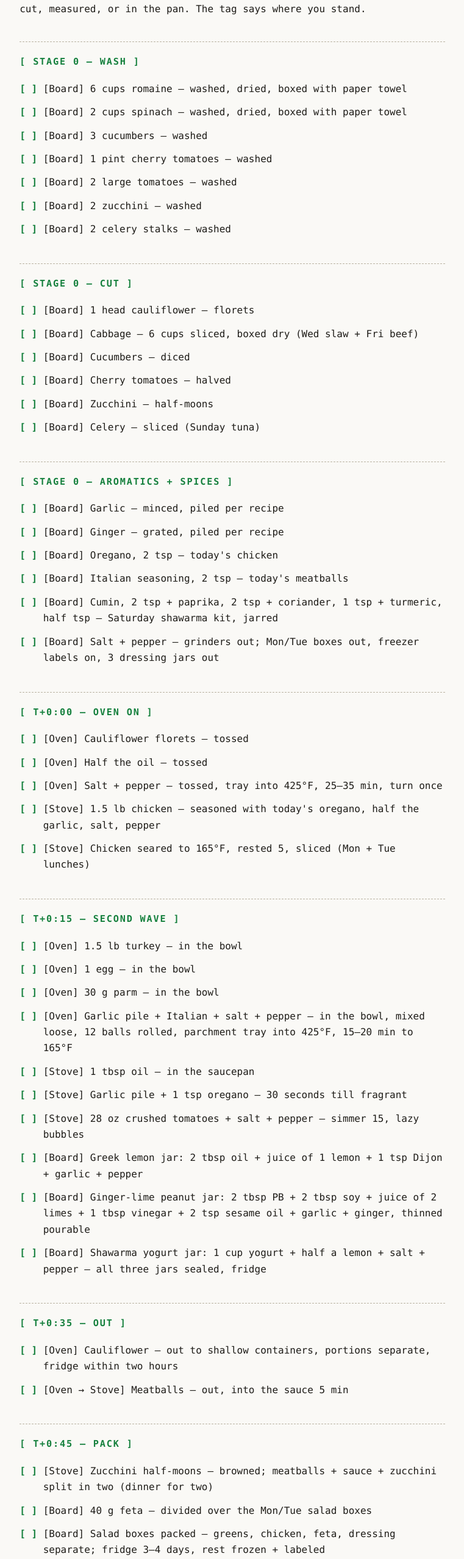
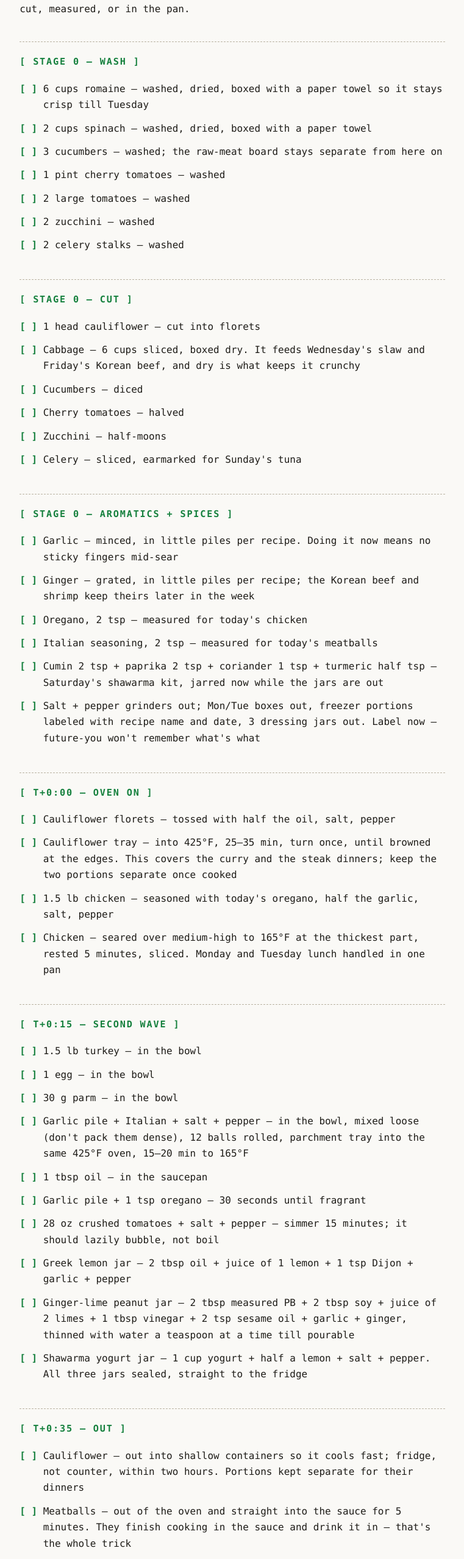
Before and after one commit to jdlewin/get-lean, a plain HTML site: page lab/cook/index.html in a window 1280 px wide. Shown: the part 240-2797 px from the top of the page at 61% size, without its empty margins (259-1020 px from the left). Drawn offline with Linux system fonts and the light colour scheme.

Commit message:
Lab: cook page narrative restored, station tags stripped

```diff
--- a/lab/cook/index.html
+++ b/lab/cook/index.html
@@ -15,71 +15,70 @@
 <p class="crumb"><a href="/lab/">lab</a> / week 2 sunday cook (~90 min) — experiment, not the live cookbook</p>
 
 <h1>The Sunday cook — one page</h1>
-<p>Stage 0 first (no heat, ~20 min), then the clock starts when the oven goes on. Every ingredient is its own box — tick it when it's washed, cut, measured, or in the pan. The tag says where you stand.</p>
+<p>Stage 0 first (no heat, ~20 min), then the clock starts when the oven goes on. Every ingredient is its own box — tick it when it's washed, cut, measured, or in the pan.</p>
 <h2>Stage 0 — wash</h2>
 <ul>
-<li class="check"><label><input type="checkbox"> <span>[Board] 6 cups romaine — washed, dried, boxed with paper towel</span></label></li>
-<li class="check"><label><input type="checkbox"> <span>[Board] 2 cups spinach — washed, dried, boxed with paper towel</span></label></li>
-<li class="check"><label><input type="checkbox"> <span>[Board] 3 cucumbers — washed</span></label></li>
-<li class="check"><label><input type="checkbox"> <span>[Board] 1 pint cherry tomatoes — washed</span></label></li>
-<li class="check"><label><input type="checkbox"> <span>[Board] 2 large tomatoes — washed</span></label></li>
-<li class="check"><label><input type="checkbox"> <span>[Board] 2 zucchini — washed</span></label></li>
-<li class="check"><label><input type="checkbox"> <span>[Board] 2 celery stalks — washed</span></label></li>
+<li class="check"><label><input type="checkbox"> <span>6 cups romaine — washed, dried, boxed with a paper towel so it stays crisp till Tuesday</span></label></li>
+<li class="check"><label><input type="checkbox"> <span>2 cups spinach — washed, dried, boxed with a paper towel</span></label></li>
+<li class="check"><label><input type="checkbox"> <span>3 cucumbers — washed; the raw-meat board stays separate from here on</span></label></li>
+<li class="check"><label><input type="checkbox"> <span>1 pint cherry tomatoes — washed</span></label></li>
+<li class="check"><label><input type="checkbox"> <span>2 large tomatoes — washed</span></label></li>
+<li class="check"><label><input type="checkbox"> <span>2 zucchini — washed</span></label></li>
+<li class="check"><label><input type="checkbox"> <span>2 celery stalks — washed</span></label></li>
 </ul>
 <h2>Stage 0 — cut</h2>
 <ul>
-<li class="check"><label><input type="checkbox"> <span>[Board] 1 head cauliflower — florets</span></label></li>
-<li class="check"><label><input type="checkbox"> <span>[Board] Cabbage — 6 cups sliced, boxed dry (Wed slaw + Fri beef)</span></label></li>
-<li class="check"><label><input type="checkbox"> <span>[Board] Cucumbers — diced</span></label></li>
-<li class="check"><label><input type="checkbox"> <span>[Board] Cherry tomatoes — halved</span></label></li>
-<li class="check"><label><input type="checkbox"> <span>[Board] Zucchini — half-moons</span></label></li>
-<li class="check"><label><input type="checkbox"> <span>[Board] Celery — sliced (Sunday tuna)</span></label></li>
+<li class="check"><label><input type="checkbox"> <span>1 head cauliflower — cut into florets</span></label></li>
+<li class="check"><label><input type="checkbox"> <span>Cabbage — 6 cups sliced, boxed dry. It feeds Wednesday's slaw and Friday's Korean beef, and dry is what keeps it crunchy</span></label></li>
+<li class="check"><label><input type="checkbox"> <span>Cucumbers — diced</span></label></li>
+<li class="check"><label><input type="checkbox"> <span>Cherry tomatoes — halved</span></label></li>
+<li class="check"><label><input type="checkbox"> <span>Zucchini — half-moons</span></label></li>
+<li class="check"><label><input type="checkbox"> <span>Celery — sliced, earmarked for Sunday's tuna</span></label></li>
 </ul>
 <h2>Stage 0 — aromatics + spices</h2>
 <ul>
-<li class="check"><label><input type="checkbox"> <span>[Board] Garlic — minced, piled per recipe</span></label></li>
-<li class="check"><label><input type="checkbox"> <span>[Board] Ginger — grated, piled per recipe</span></label></li>
-<li class="check"><label><input type="checkbox"> <span>[Board] Oregano, 2 tsp — today's chicken</span></label></li>
-<li class="check"><label><input type="checkbox"> <span>[Board] Italian seasoning, 2 tsp — today's meatballs</span></label></li>
-<li class="check"><label><input type="checkbox"> <span>[Board] Cumin, 2 tsp + paprika, 2 tsp + coriander, 1 tsp + turmeric, half tsp — Saturday shawarma kit, jarred</span></label></li>
-<li class="check"><label><input type="checkbox"> <span>[Board] Salt + pepper — grinders out; Mon/Tue boxes out, freezer labels on, 3 dressing jars out</span></label></li>
+<li class="check"><label><input type="checkbox"> <span>Garlic — minced, in little piles per recipe. Doing it now means no sticky fingers mid-sear</span></label></li>
+<li class="check"><label><input type="checkbox"> <span>Ginger — grated, in little piles per recipe; the Korean beef and shrimp keep theirs later in the week</span></label></li>
+<li class="check"><label><input type="checkbox"> <span>Oregano, 2 tsp — measured for today's chicken</span></label></li>
+<li class="check"><label><input type="checkbox"> <span>Italian seasoning, 2 tsp — measured for today's meatballs</span></label></li>
+<li class="check"><label><input type="checkbox"> <span>Cumin 2 tsp + paprika 2 tsp + coriander 1 tsp + turmeric half tsp — Saturday's shawarma kit, jarred now while the jars are out</span></label></li>
+<li class="check"><label><input type="checkbox"> <span>Salt + pepper grinders out; Mon/Tue boxes out, freezer portions labeled with recipe name and date, 3 dressing jars out. Label now — future-you won't remember what's what</span></label></li>
 </ul>
 <h2>T+0:00 — oven on</h2>
 <ul>
-<li class="check"><label><input type="checkbox"> <span>[Oven] Cauliflower florets — tossed</span></label></li>
-<li class="check"><label><input type="checkbox"> <span>[Oven] Half the oil — tossed</span></label></li>
-<li class="check"><label><input type="checkbox"> <span>[Oven] Salt + pepper — tossed, tray into 425°F, 25–35 min, turn once</span></label></li>
-<li class="check"><label><input type="checkbox"> <span>[Stove] 1.5 lb chicken — seasoned with today's oregano, half the garlic, salt, pepper</span></label></li>
-<li class="check"><label><input type="checkbox"> <span>[Stove] Chicken seared to 165°F, rested 5, sliced (Mon + Tue lunches)</span></label></li>
+<li class="check"><label><input type="checkbox"> <span>Cauliflower florets — tossed with half the oil, salt, pepper</span></label></li>
+<li class="check"><label><input type="checkbox"> <span>Cauliflower tray — into 425°F, 25–35 min, turn once, until browned at the edges. This covers the curry and the steak dinners; keep the two portions separate once cooked</span></label></li>
+<li class="check"><label><input type="checkbox"> <span>1.5 lb chicken — seasoned with today's oregano, half the garlic, salt, pepper</span></label></li>
+<li class="check"><label><input type="checkbox"> <span>Chicken — seared over medium-high to 165°F at the thickest part, rested 5 minutes, sliced. Monday and Tuesday lunch handled in one pan</span></label></li>
 </ul>
 <h2>T+0:15 — second wave</h2>
 <ul>
-<li class="check"><label><input type="checkbox"> <span>[Oven] 1.5 lb turkey — in the bowl</span></label></li>
-<li class="check"><label><input type="checkbox"> <span>[Oven] 1 egg — in the bowl</span></label></li>
-<li class="check"><label><input type="checkbox"> <span>[Oven] 30 g parm — in the bowl</span></label></li>
-<li class="check"><label><input type="checkbox"> <span>[Oven] Garlic pile + Italian + salt + pepper — in the bowl, mixed loose, 12 balls rolled, parchment tray into 425°F, 15–20 min to 165°F</span></label></li>
-<li class="check"><label><input type="checkbox"> <span>[Stove] 1 tbsp oil — in the saucepan</span></label></li>
-<li class="check"><label><input type="checkbox"> <span>[Stove] Garlic pile + 1 tsp oregano — 30 seconds till fragrant</span></label></li>
-<li class="check"><label><input type="checkbox"> <span>[Stove] 28 oz crushed tomatoes + salt + pepper — simmer 15, lazy bubbles</span></label></li>
-<li class="check"><label><input type="checkbox"> <span>[Board] Greek lemon jar: 2 tbsp oil + juice of 1 lemon + 1 tsp Dijon + garlic + pepper</span></label></li>
-<li class="check"><label><input type="checkbox"> <span>[Board] Ginger-lime peanut jar: 2 tbsp PB + 2 tbsp soy + juice of 2 limes + 1 tbsp vinegar + 2 tsp sesame oil + garlic + ginger, thinned pourable</span></label></li>
-<li class="check"><label><input type="checkbox"> <span>[Board] Shawarma yogurt jar: 1 cup yogurt + half a lemon + salt + pepper — all three jars sealed, fridge</span></label></li>
+<li class="check"><label><input type="checkbox"> <span>1.5 lb turkey — in the bowl</span></label></li>
+<li class="check"><label><input type="checkbox"> <span>1 egg — in the bowl</span></label></li>
+<li class="check"><label><input type="checkbox"> <span>30 g parm — in the bowl</span></label></li>
+<li class="check"><label><input type="checkbox"> <span>Garlic pile + Italian + salt + pepper — in the bowl, mixed loose (don't pack them dense), 12 balls rolled, parchment tray into the same 425°F oven, 15–20 min to 165°F</span></label></li>
+<li class="check"><label><input type="checkbox"> <span>1 tbsp oil — in the saucepan</span></label></li>
+<li class="check"><label><input type="checkbox"> <span>Garlic pile + 1 tsp oregano — 30 seconds until fragrant</span></label></li>
+<li class="check"><label><input type="checkbox"> <span>28 oz crushed tomatoes + salt + pepper — simmer 15 minutes; it should lazily bubble, not boil</span></label></li>
+<li class="check"><label><input type="checkbox"> <span>Greek lemon jar — 2 tbsp oil + juice of 1 lemon + 1 tsp Dijon + garlic + pepper</span></label></li>
+<li class="check"><label><input type="checkbox"> <span>Ginger-lime peanut jar — 2 tbsp measured PB + 2 tbsp soy + juice of 2 limes + 1 tbsp vinegar + 2 tsp sesame oil + garlic + ginger, thinned with water a teaspoon at a time till pourable</span></label></li>
+<li class="check"><label><input type="checkbox"> <span>Shawarma yogurt jar — 1 cup yogurt + half a lemon + salt + pepper. All three jars sealed, straight to the fridge</span></label></li>
 </ul>
 <h2>T+0:35 — out</h2>
 <ul>
-<li class="check"><label><input type="checkbox"> <span>[Oven] Cauliflower — out to shallow containers, portions separate, fridge within two hours</span></label></li>
-<li class="check"><label><input type="checkbox"> <span>[Oven → Stove] Meatballs — out, into the sauce 5 min</span></label></li>
+<li class="check"><label><input type="checkbox"> <span>Cauliflower — out into shallow containers so it cools fast; fridge, not counter, within two hours. Portions kept separate for their dinners</span></label></li>
+<li class="check"><label><input type="checkbox"> <span>Meatballs — out of the oven and straight into the sauce for 5 minutes. They finish cooking in the sauce and drink it in — that's the whole trick</span></label></li>
 </ul>
 <h2>T+0:45 — pack</h2>
 <ul>
-<li class="check"><label><input type="checkbox"> <span>[Stove] Zucchini half-moons — browned; meatballs + sauce + zucchini split in two (dinner for two)</span></label></li>
-<li class="check"><label><input type="checkbox"> <span>[Board] 40 g feta — divided over the Mon/Tue salad boxes</span></label></li>
-<li class="check"><label><input type="checkbox"> <span>[Board] Salad boxes packed — greens, chicken, feta, dressing separate; fridge 3–4 days, rest frozen + labeled</span></label></li>
+<li class="check"><label><input type="checkbox"> <span>Zucchini half-moons — browned in the skillet while the meatballs rest; meatballs + sauce + zucchini split evenly in two. That's dinner for two tonight</span></label></li>
+<li class="check"><label><input type="checkbox"> <span>40 g feta — divided evenly over the Mon/Tue salad boxes</span></label></li>
+<li class="check"><label><input type="checkbox"> <span>Salad boxes packed — greens, sliced chicken, feta, dressing always separate or Monday's lunch is Monday's mush. Fridge what you eat in 3–4 days, freeze the rest with its label</span></label></li>
 </ul>
 <h2>Not today</h2>
 <ul>
-<li class="check"><label><input type="checkbox"> <span>Shrimp + salmon stay frozen; portions thaw overnight, shrimp cooks fresh 1–2 min per side</span></label></li>
-<li class="check"><label><input type="checkbox"> <span>Potatoes + asparagus roast fresh; peppers Wed, shrimp Thu, steak Fri, shawarma Sat, tuna + bowls Sun</span></label></li>
+<li class="check"><label><input type="checkbox"> <span>Shrimp + salmon stay frozen; each day's portion thaws overnight in the fridge. Shrimp cooks fresh, 1–2 minutes per side — never more than 3–4 days cooked in the fridge</span></label></li>
+<li class="check"><label><input type="checkbox"> <span>Potatoes and asparagus roast fresh later (they go soggy in storage). Peppers Wednesday, garlic-lemon shrimp Thursday, steak Friday, shawarma Saturday, tuna and burger bowls Sunday — seasonings already jarred, just cook</span></label></li>
 </ul>
 
 </main>
```
Also changed, not shown: 1 other file.
